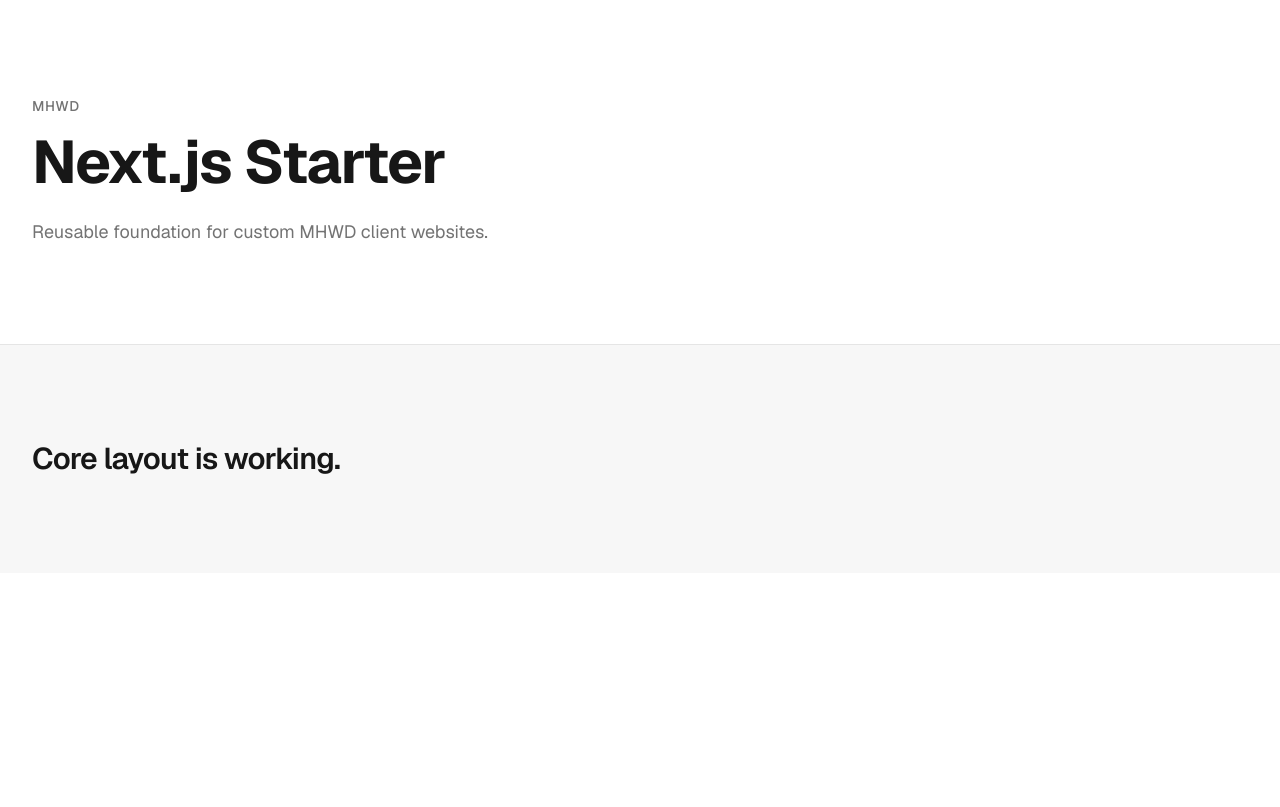
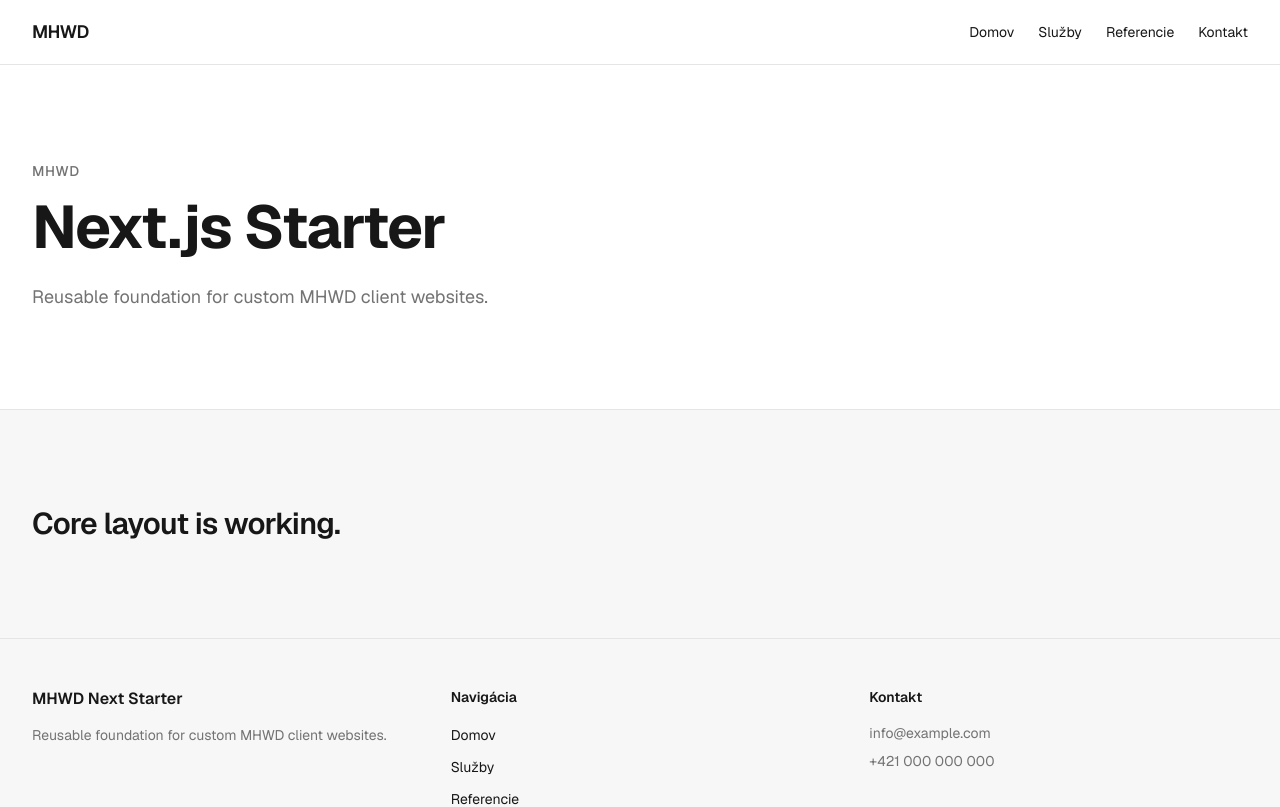
Before and after one commit to slowrocky/mhwd-next-starter, a Next.js app: page / in a window 1280 px wide. Shown: the top 807 px of the page. Built offline with nearby package versions, Linux system fonts and the light colour scheme.

Commit message:
Add shared header footer and site config

```diff
--- /dev/null
+++ b/src/app/components/layout/footer.tsx
@@ -0,0 +1,72 @@
+import Link from "next/link";
+
+import { siteConfig } from "@/config/site";
+
+import { Container } from "./container";
+
+export function Footer() {
+  const currentYear = new Date().getFullYear();
+
+  return (
+    <footer className="border-t border-border bg-surface">
+      <Container>
+        <div className="grid gap-10 py-12 md:grid-cols-3">
+          <div>
+            <p className="font-semibold">{siteConfig.name}</p>
+
+            <p className="mt-3 max-w-sm text-sm leading-6 text-muted">
+              {siteConfig.description}
+            </p>
+          </div>
+
+          <div>
+            <p className="text-sm font-semibold">Navigácia</p>
+
+            <ul className="mt-4 space-y-2">
+              {siteConfig.navigation.map((item) => (
+                <li key={item.href}>
+                  <Link
+                    href={item.href}
+                    className="text-sm text-muted transition-colors hover:text-foreground"
+                  >
+                    {item.label}
+                  </Link>
+                </li>
+              ))}
+            </ul>
+          </div>
+
+          <div>
+            <p className="text-sm font-semibold">Kontakt</p>
+
+            <div className="mt-4 space-y-2 text-sm text-muted">
+              <p>
+                <a
+                  href={`mailto:${siteConfig.contact.email}`}
+                  className="transition-colors hover:text-foreground"
+                >
+                  {siteConfig.contact.email}
+                </a>
+              </p>
+
+              <p>
+                <a
+                  href={`tel:${siteConfig.contact.phone.replace(/\s/g, "")}`}
+                  className="transition-colors hover:text-foreground"
+                >
+                  {siteConfig.contact.phone}
+                </a>
+              </p>
+            </div>
+          </div>
+        </div>
+
+        <div className="border-t border-border py-6">
+          <p className="text-sm text-muted">
+            © {currentYear} {siteConfig.name}
+          </p>
+        </div>
+      </Container>
+    </footer>
+  );
+}
--- /dev/null
+++ b/src/app/components/layout/header.tsx
@@ -0,0 +1,34 @@
+import Link from "next/link";
+
+import { siteConfig } from "@/config/site";
+
+import { Container } from "./container";
+
+export function Header() {
+  return (
+    <header className="border-b border-border bg-background">
+      <Container>
+        <div className="flex h-16 items-center justify-between">
+          <Link href="/" className="text-lg font-semibold tracking-tight">
+            {siteConfig.shortName}
+          </Link>
+
+          <nav aria-label="Hlavná navigácia">
+            <ul className="flex items-center gap-6">
+              {siteConfig.navigation.map((item) => (
+                <li key={item.href}>
+                  <Link
+                    href={item.href}
+                    className="text-sm text-muted transition-colors hover:text-foreground"
+                  >
+                    {item.label}
+                  </Link>
+                </li>
+              ))}
+            </ul>
+          </nav>
+        </div>
+      </Container>
+    </header>
+  );
+}
--- a/src/app/layout.tsx
+++ b/src/app/layout.tsx
@@ -1,6 +1,9 @@
 import type { Metadata } from "next";
 import { Geist, Geist_Mono } from "next/font/google";
 import "./globals.css";
+import { siteConfig } from "@/config/site";
+import { Header } from "@/app/components/layout/header";
+import { Footer } from "@/app/components/layout/footer";
 
 const geistSans = Geist({
   variable: "--font-geist-sans",
@@ -13,8 +16,8 @@
 });
 
 export const metadata: Metadata = {
-  title: "MHWD Next Starter",
-  description: "Reusable Next.js starter for MHWD client websites.",
+  title: siteConfig.name,
+  description: siteConfig.description,
 };
 
 export default function RootLayout({
@@ -25,7 +28,13 @@
   return (
     <html lang="sk">
       <body className={`${geistSans.variable} ${geistMono.variable}`}>
-        {children}
+        <div className="flex min-h-screen flex-col">
+          <Header />
+
+          <div className="flex-1">{children}</div>
+
+          <Footer />
+        </div>
       </body>
     </html>
   );
--- /dev/null
+++ b/src/config/site.ts
@@ -0,0 +1,36 @@
+export const siteConfig = {
+  name: "MHWD Next Starter",
+  shortName: "MHWD",
+  description: "Reusable foundation for custom MHWD client websites.",
+  url: "https://example.com",
+
+  contact: {
+    email: "info@example.com",
+    phone: "+421 000 000 000",
+  },
+
+  navigation: [
+    {
+      label: "Domov",
+      href: "/",
+    },
+    {
+      label: "Služby",
+      href: "/sluzby",
+    },
+    {
+      label: "Referencie",
+      href: "/referencie",
+    },
+    {
+      label: "Kontakt",
+      href: "/kontakt",
+    },
+  ],
+
+  social: {
+    facebook: "",
+    instagram: "",
+    linkedin: "",
+  },
+} as const;
```
